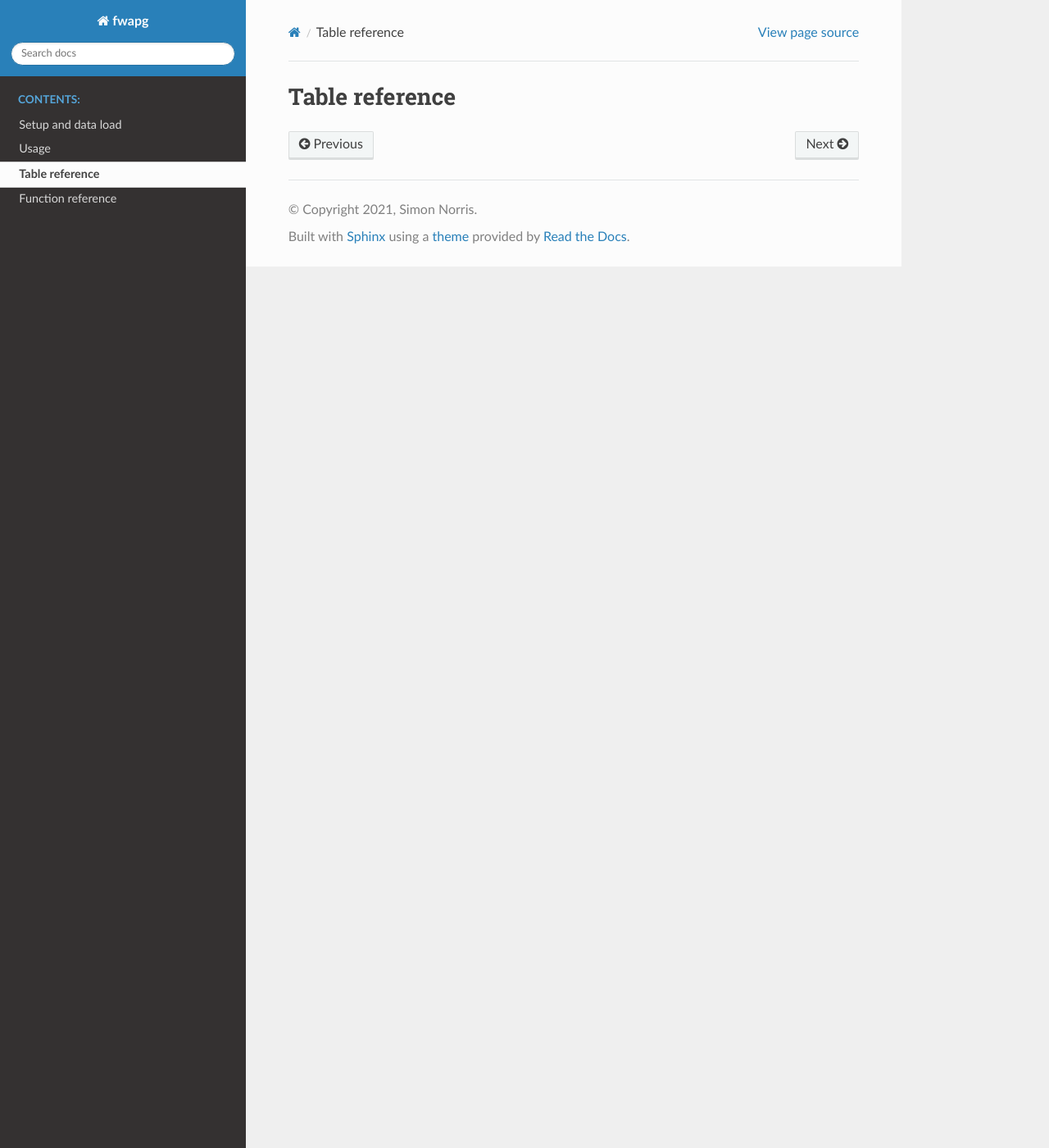
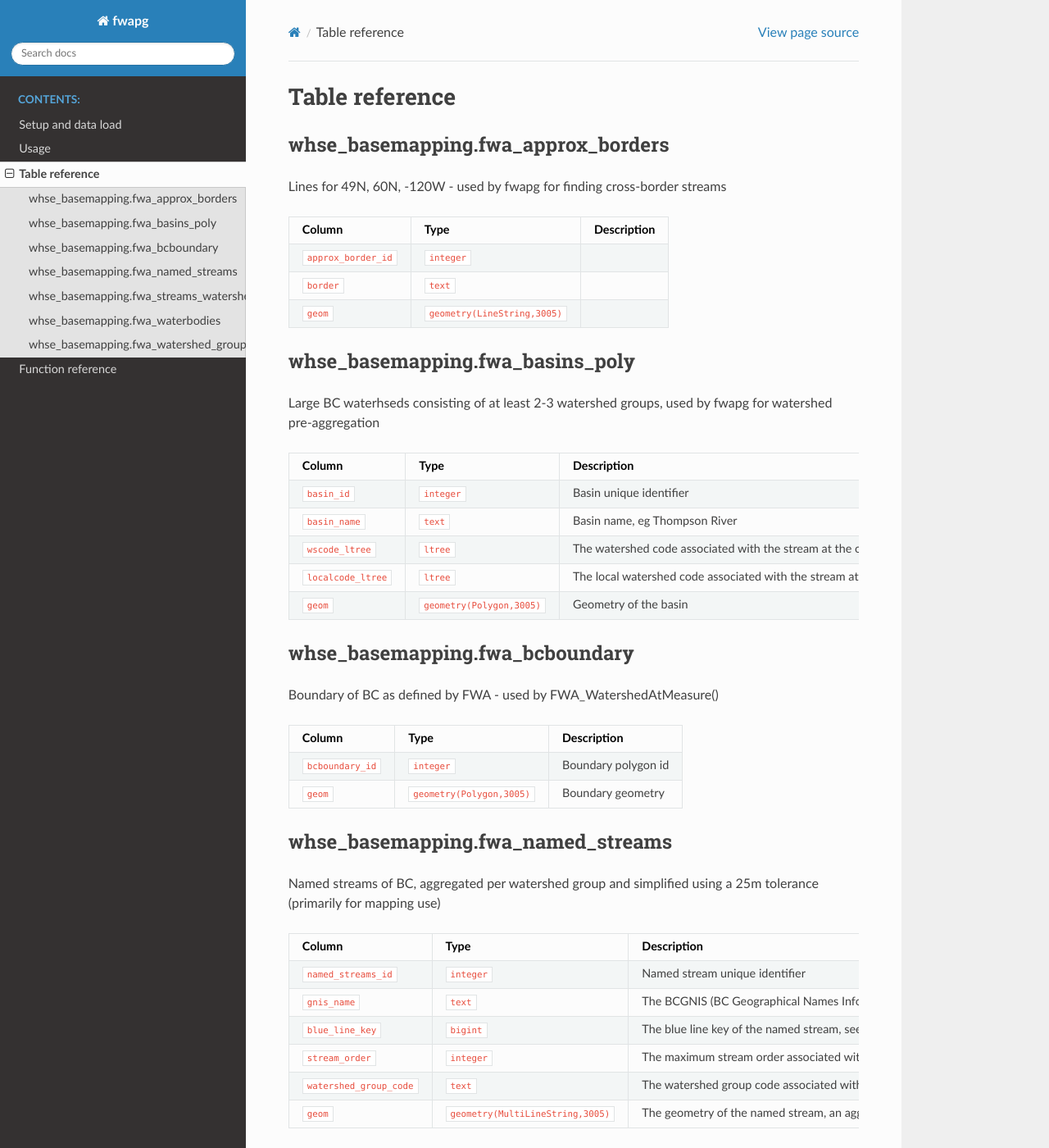
Before and after one commit to smnorris/fwapg, a Sphinx documentation site: the page built from docs/03_tables.md, in a window 1280 px wide and 1400 px high. Shown: the whole window at 82% size. Built offline with Sphinx 7.4.7 and the Read the Docs theme 2.0.0, drawn with Linux system fonts in a browser that asks for light colours; some of the changed text lies outside the part shown.

Commit message:
autogenerate table reference

```diff
--- a/docs/03_tables.md
+++ b/docs/03_tables.md
@@ -1 +1,78 @@
 # Table reference
+
+## whse_basemapping.fwa_approx_borders
+
+Lines for 49N, 60N, -120W - used by fwapg for finding cross-border streams
+
+| Column | Type | Description |
+|--------|------|-------------|
+| `approx_border_id` | `integer` |  |
+| `border` | `text` |  |
+| `geom` | `geometry(LineString,3005)` |  |
+
+## whse_basemapping.fwa_basins_poly
+
+Large BC waterhseds consisting of at least 2-3 watershed groups, used by fwapg for watershed pre-aggregation
+
+| Column | Type | Description |
+|--------|------|-------------|
+| `basin_id` | `integer` | Basin unique identifier |
+| `basin_name` | `text` | Basin name, eg Thompson River |
+| `wscode_ltree` | `ltree` | The watershed code associated with the stream at the outlet of the basin |
+| `localcode_ltree` | `ltree` | The local watershed code associated with the stream at the outlet of the basin |
+| `geom` | `geometry(Polygon,3005)` | Geometry of the basin |
+
+## whse_basemapping.fwa_bcboundary
+
+Boundary of BC as defined by FWA - used by FWA_WatershedAtMeasure()
+
+| Column | Type | Description |
+|--------|------|-------------|
+| `bcboundary_id` | `integer` | Boundary polygon id |
+| `geom` | `geometry(Polygon,3005)` | Boundary geometry |
+
+## whse_basemapping.fwa_named_streams
+
+Named streams of BC, aggregated per watershed group and simplified using a 25m tolerance (primarily for mapping use)
+
+| Column | Type | Description |
+|--------|------|-------------|
+| `named_streams_id` | `integer` | Named stream unique identifier |
+| `gnis_name` | `text` | The BCGNIS (BC Geographical Names Information System) name associated with the stream |
+| `blue_line_key` | `bigint` | The blue line key of the named stream, see FWA documentation for blue_line_key description |
+| `stream_order` | `integer` | The maximum stream order associated with the stream name |
+| `watershed_group_code` | `text` | The watershed group code associated with the named stream |
+| `geom` | `geometry(MultiLineString,3005)` | The geometry of the named stream, an aggregation of the source features and simpified by 25m |
+
+## whse_basemapping.fwa_streams_watersheds_lut
+
+
+
+| Column | Type | Description |
+|--------|------|-------------|
+| `linear_feature_id` | `bigint` |  |
+| `watershed_feature_id` | `integer` |  |
+
+## whse_basemapping.fwa_waterbodies
+
+All FWA waterbodies in one table for convenience (lakes, wetlands, rivers, manmade waterbodies, glaciers). See FWA docs for column descriptions
+
+| Column | Type | Description |
+|--------|------|-------------|
+| `waterbody_key` | `integer` |  |
+| `waterbody_type` | `character varying(1)` |  |
+| `blue_line_key` | `integer` |  |
+| `downstream_route_measure` | `double precision` |  |
+| `wscode_ltree` | `ltree` |  |
+| `localcode_ltree` | `ltree` |  |
+
+## whse_basemapping.fwa_watershed_groups_subdivided
+
+Subdivided watershed groups polygons, use for faster point in poly queries
+
+| Column | Type | Description |
+|--------|------|-------------|
+| `fwa_watershed_groups_subdivided_id` | `integer` |  |
+| `watershed_group_id` | `integer` |  |
+| `watershed_group_code` | `text` |  |
+| `geom` | `geometry(Polygon,3005)` |  |
```
Also changed, not shown: docs/04_functions.md (+1 -1 lines), 1 other file.
